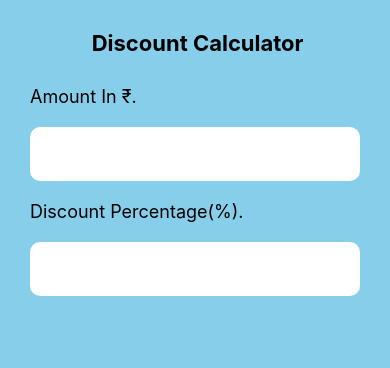
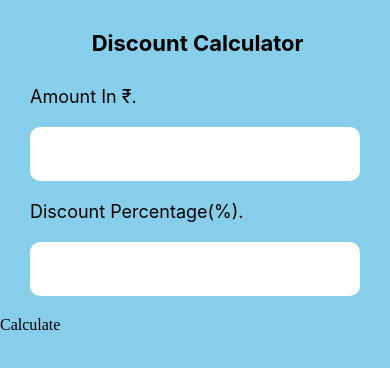
Before and after one commit to D-Coder135/DiscountCalcApp_React-Native, a React Native app: screen / in a window 390 px wide. Shown: the top 368 px of the page. Built offline with nearby package versions, Linux system fonts and the light colour scheme.

Commit message:
add the text for the TouchableOpacity tag

```diff
--- a/App.js
+++ b/App.js
@@ -19,7 +19,9 @@ export default class DiscountCalcApp extends React.Component {
       </View>
 
       <View>
-        <TouchableOpacity></TouchableOpacity>
+        <TouchableOpacity>
+          Calculate
+        </TouchableOpacity>
       </View>
     </View>
     );
```
